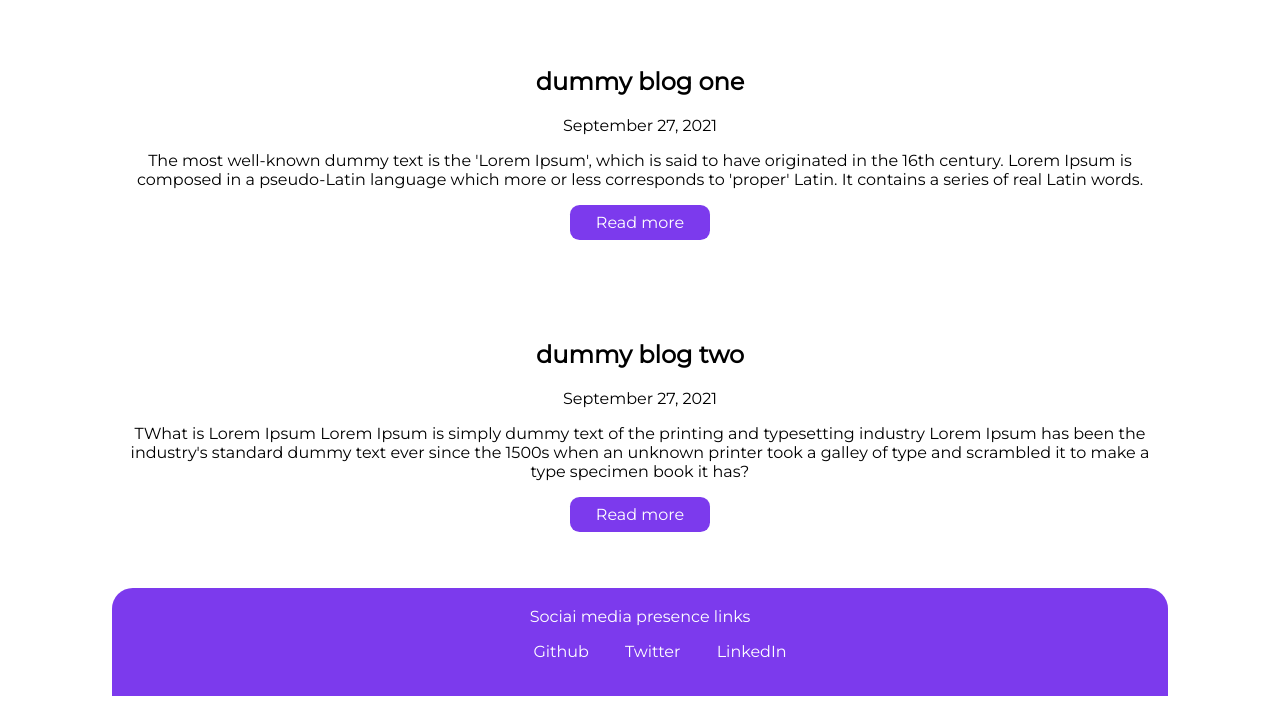
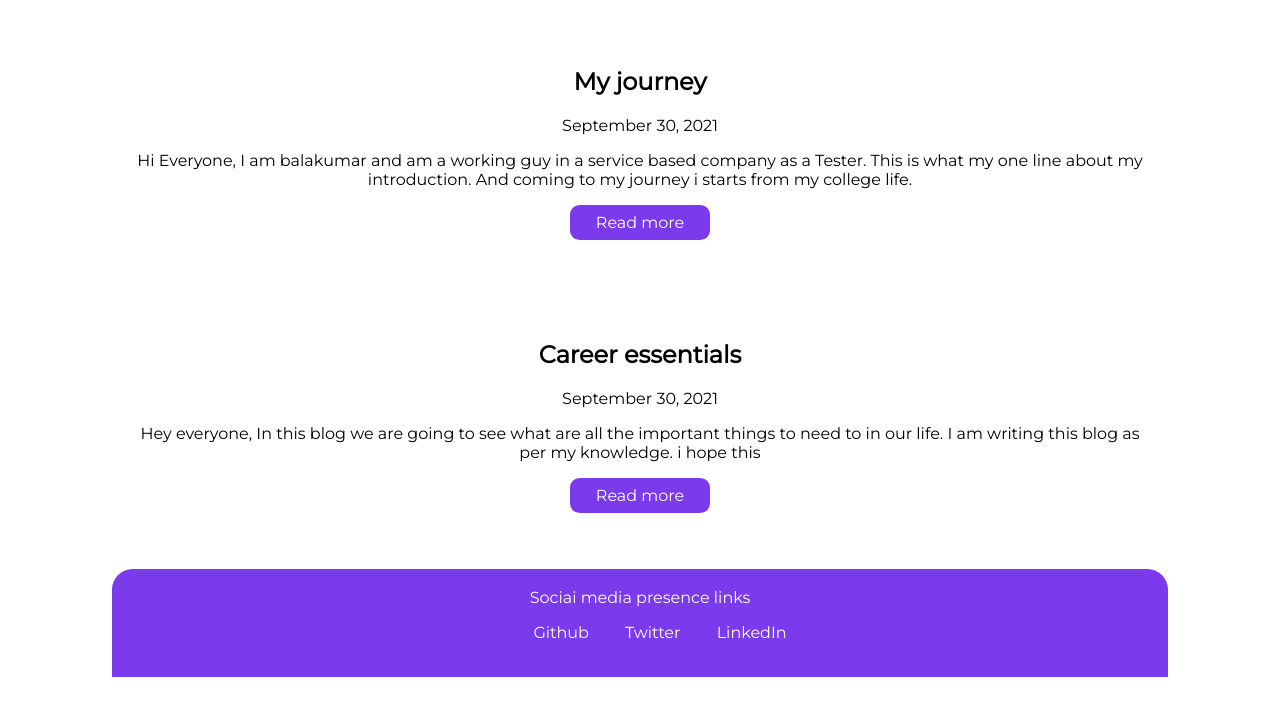
Before and after one commit to Balakumar3018/balakumar-myportfolio-mark-4, a plain HTML site: page blogs.html in a window 1280 px wide. Shown: the part 187-899 px from the top of the page. Drawn offline with Linux system fonts and the light colour scheme.

Commit message:
docs -updating docs

```diff
--- a/blogs.html
+++ b/blogs.html
@@ -20,23 +20,25 @@
     <ul class="list-without-bulls">
         <li>
             <section class="section">
-                <div> <h1>dummy blog one</h1>
-                    <span>September 27, 2021</span>
-                    <p>The most well-known dummy text is the 'Lorem Ipsum', which is said to have originated in the 16th century.
-                        Lorem Ipsum is composed in a pseudo-Latin language which more or less corresponds to 'proper' Latin.
-                        It contains a series of real Latin words. </p>
-                    <a href="dummy-blogs.html" class="links primary-link">Read more</a>
+                <div> <h1>My journey</h1>
+                    <span>September 30, 2021</span>
+                    <p>Hi Everyone,
+
+                        I am balakumar and am a working guy in a service based company as a Tester. This is what my one line about my introduction.
+                        And coming to my journey i starts from my college life. </p>
+                    <a href="https://www.blogger.com/blog/post/edit/preview/2902938329582479729/6359262618225547799" class="links primary-link" target="_blank">Read more</a>
                 </div>
             </section>
         </li>
         <li>
             <section class="section">
-                <div> <h1>dummy blog two</h1>
-                    <span>September 27, 2021</span>
-                    <p>TWhat is Lorem Ipsum Lorem Ipsum is simply dummy text of the printing and typesetting
-                         industry Lorem Ipsum has been the industry's standard dummy text ever since the 1500s when
-                          an unknown printer took a galley of type and scrambled it to make a type specimen book it has? </p>
-                    <a href="https://letters.tanaypratap.com/p/web-dev-for-the-win" class="links primary-link">Read more</a>
+                <div> <h1>Career essentials</h1>
+                    <span>September 30, 2021</span>
+                    <p>Hey everyone,
+
+                        In this blog we are going to see what are all the important things to need to in our life.
+                        I am writing this blog as per my knowledge. i hope this  </p>
+                    <a href="https://www.blogger.com/blog/post/edit/preview/2902938329582479729/3375874984650371098" class="links primary-link" target="_blank">Read more</a>
                 </div>
             </section>
         </li>
```
